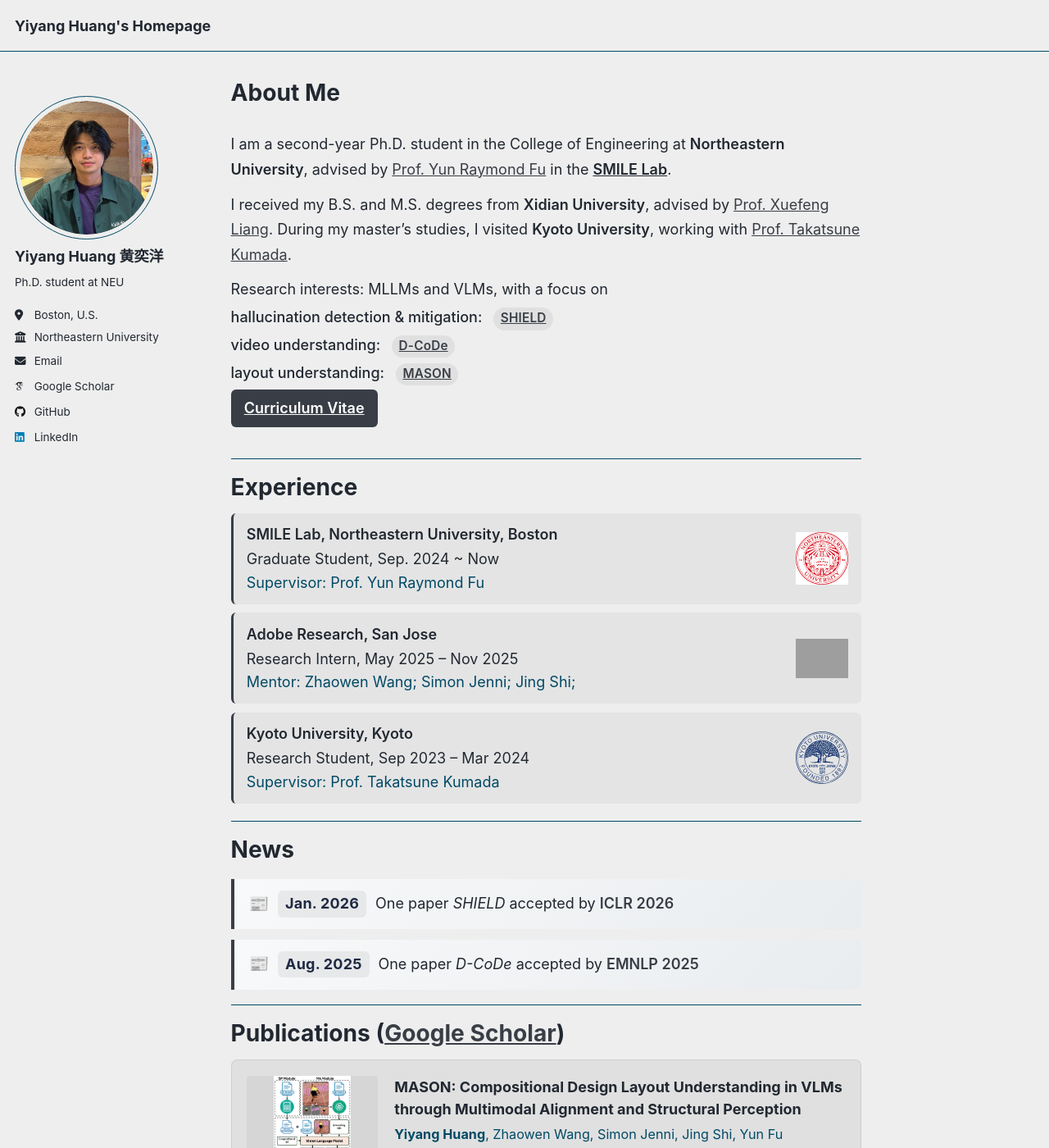
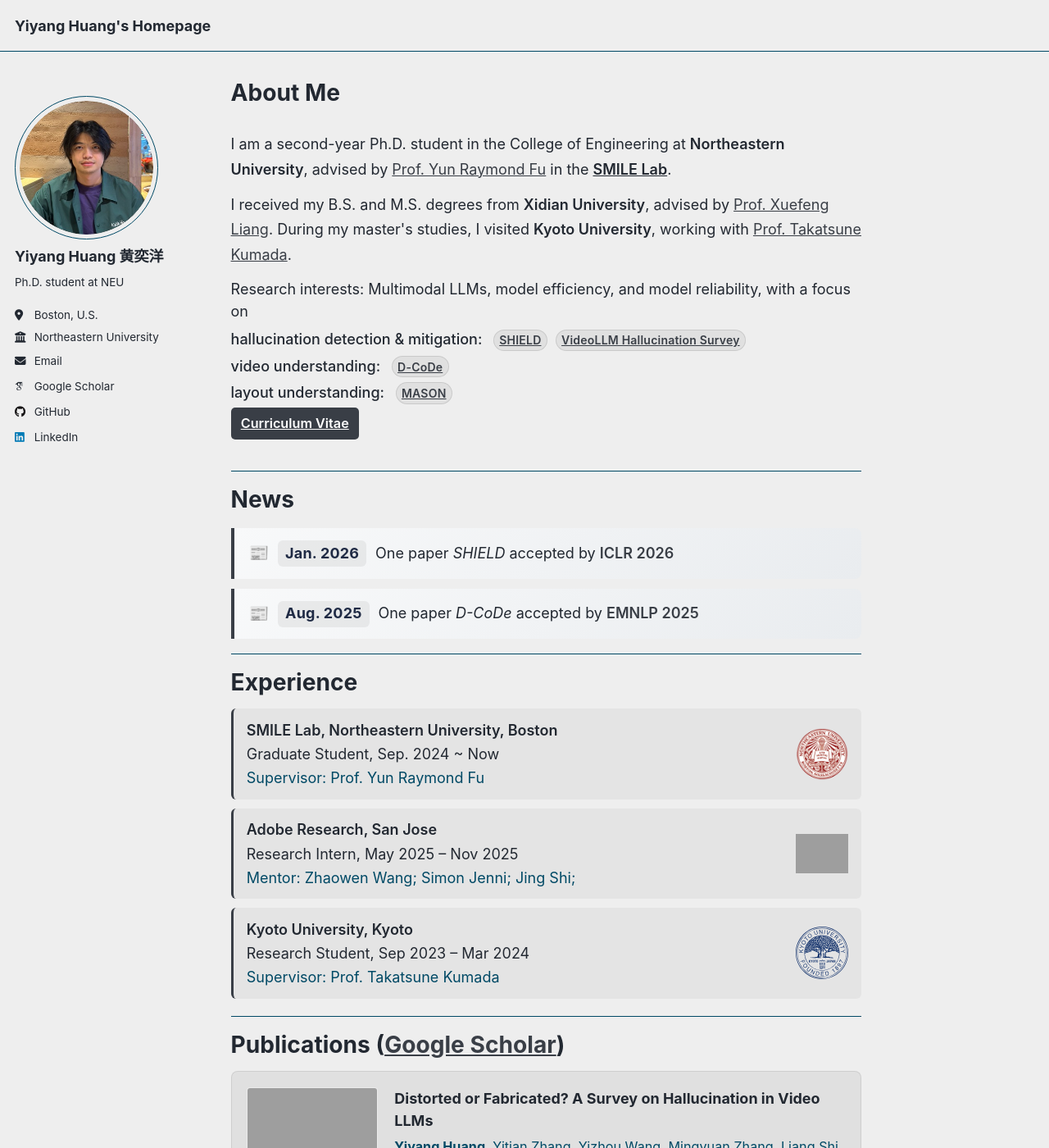
Before and after one commit to hukcc/hukcc.github.io, a Jekyll site: the page built from _pages/about.md, in a window 1280 px wide and 1400 px high. Shown: the whole window at 82% size. Built offline with Jekyll 4.4.1, drawn with Linux system fonts in a browser that asks for light colours; some web fonts are replaced; a script that is not in the unit is left out; some of the changed lines change nothing that is shown; some of the changed text lies outside the part shown; grey boxes are pictures that could not be loaded.

Commit message:
Update research focus links and publications layout
- Add VideoLLM Hallucination survey link in focus list
- Move News section before Experience and add ARR survey at top
- Tweak button sizing and publication thumbnail styling
- Update Northeastern logo asset

```diff
--- a/_pages/about.md
+++ b/_pages/about.md
@@ -18,14 +18,15 @@
   <p>
     I received my B.S. and M.S. degrees from <span class="kw">Xidian University</span>,
     advised by <a href="https://web.xidian.edu.cn/xliang/en/index.html">Prof. Xuefeng Liang</a>.
-    During my master’s studies, I visited <span class="kw">Kyoto University</span>,
+    During my master's studies, I visited <span class="kw">Kyoto University</span>,
     working with <a href="https://kdb.iimc.kyoto-u.ac.jp/profile/en.a61c204316cdb5fc.html#display-items_basic-information">Prof. Takatsune Kumada</a>.
   </p>
   <div class="intro-focus">
-    <div class="focus-title">Research interests: MLLMs and VLMs, with a focus on</div>
+    <div class="focus-title">Research interests: Multimodal LLMs, model efficiency, and model reliability, with a focus on</div>
     <div class="focus-item">
       <span class="focus-category">hallucination detection &amp; mitigation:</span>
       <a class="paper-tag" href="#pub-shield">SHIELD</a>
+      <a class="paper-tag" href="#pub-videollm-hallucination">VideoLLM Hallucination Survey</a>
     </div>
     <div class="focus-item">
       <span class="focus-category">video understanding:</span>
@@ -41,6 +42,22 @@
   </p>
 </div>
 
+
+---
+# News
+
+<div class="news-container">
+  <div class="news-item">
+    <span class="news-icon">📰</span>
+    <span class="news-date">Jan. 2026</span>
+    <span class="news-text">One paper <em>SHIELD</em> accepted by <span class="news-venue">ICLR 2026</span></span>
+  </div>
+  <div class="news-item">
+    <span class="news-icon">📰</span>
+    <span class="news-date">Aug. 2025</span>
+    <span class="news-text">One paper <em>D-CoDe</em> accepted by <span class="news-venue">EMNLP 2025</span></span>
+  </div>
+</div>
 
 ---
 # Experience
@@ -79,23 +96,18 @@
 </div>
 
 ---
-# News
+# Publications ([Google Scholar](https://scholar.google.com/citations?user=A0H2ZYQAAAAJ))
 
-<div class="news-container">
-  <div class="news-item">
-    <span class="news-icon">📰</span>
-    <span class="news-date">Jan. 2026</span>
-    <span class="news-text">One paper <em>SHIELD</em> accepted by <span class="news-venue">ICLR 2026</span></span>
+<div class="pub-item" id="pub-videollm-hallucination">
+  <div class="pub-thumb">
+    <img src="/images/pub_arr_hallucination.png" alt="ARR Survey" onerror="this.style.display='none'">
   </div>
-  <div class="news-item">
-    <span class="news-icon">📰</span>
-    <span class="news-date">Aug. 2025</span>
-    <span class="news-text">One paper <em>D-CoDe</em> accepted by <span class="news-venue">EMNLP 2025</span></span>
+  <div class="pub-content">
+    <div class="pub-title">Distorted or Fabricated? A Survey on Hallucination in Video LLMs</div>
+    <div class="pub-authors"><strong>Yiyang Huang</strong>, Yitian Zhang, Yizhou Wang, Mingyuan Zhang, Liang Shi, Huimin Zeng, Yun Fu</div>
+    <div class="pub-venue"><em>ARR</em> under-review</div>
   </div>
 </div>
-
----
-# Publications ([Google Scholar](https://scholar.google.com/citations?user=A0H2ZYQAAAAJ))
 
 <div class="pub-item" id="pub-mason">
   <div class="pub-thumb">
@@ -254,14 +266,15 @@
 
 .paper-tag {
   display: inline-block;
-  padding: 0.15em 0.55em;
+  padding: 0.12em 0.45em;
   margin-left: 0.35em;
   border-radius: 999px;
   background: rgba(0, 0, 0, 0.06);
   font-weight: 600;
-  font-size: 0.85em;
+  font-size: 0.78em;
   letter-spacing: 0.2px;
   text-decoration: none;
+  border: 1px solid rgba(0, 0, 0, 0.1);
 }
 
 .paper-tag:hover {
@@ -277,12 +290,13 @@
 
 .btn-cv {
   display: inline-block;
-  padding: 0.45em 0.9em;
-  border-radius: 6px;
+  padding: 0.35em 0.75em;
+  border-radius: 5px;
   background: var(--global-link-color, #007bff);
   color: #fff !important;
   text-decoration: none;
   font-weight: 600;
+  font-size: 0.9em;
 }
 
 .btn-cv:hover {
@@ -349,7 +363,8 @@
   flex-shrink: 0;
   width: 160px;
   height: 100px;
-  background: rgba(128, 128, 128, 0.1);
+  background: #ffffff;
+  border: 1px solid rgba(0, 0, 0, 0.08);
   border-radius: 4px;
   overflow: hidden;
   display: flex;
@@ -358,11 +373,9 @@
 }
 
 .pub-thumb img {
-  max-width: 100%;
-  max-height: 100%;
-  width: auto;
-  height: auto;
-  object-fit: contain;
+  width: 100%;
+  height: 100%;
+  object-fit: cover;
 }
 
 .pub-content {
@@ -393,8 +406,8 @@
 }
 
 .pub-link {
-  font-size: 0.85em;
-  padding: 0.35em 0.7em;
+  font-size: 0.78em;
+  padding: 0.28em 0.6em;
   background: rgba(0, 123, 255, 0.08);
   color: var(--global-link-color, #007bff) !important;
   border: 1px solid rgba(0, 123, 255, 0.35);
```
Also changed, not shown: images/neu.png.
